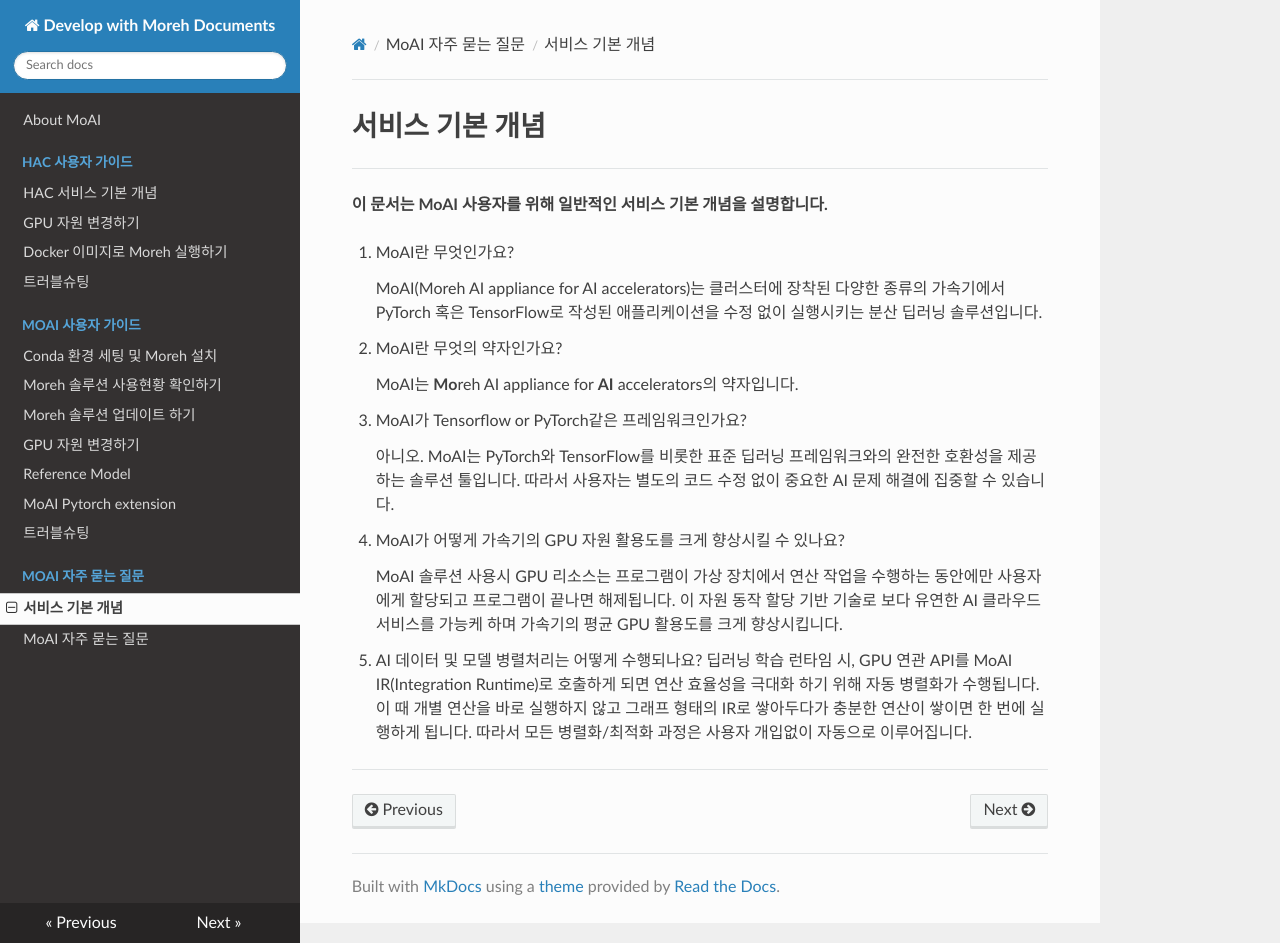
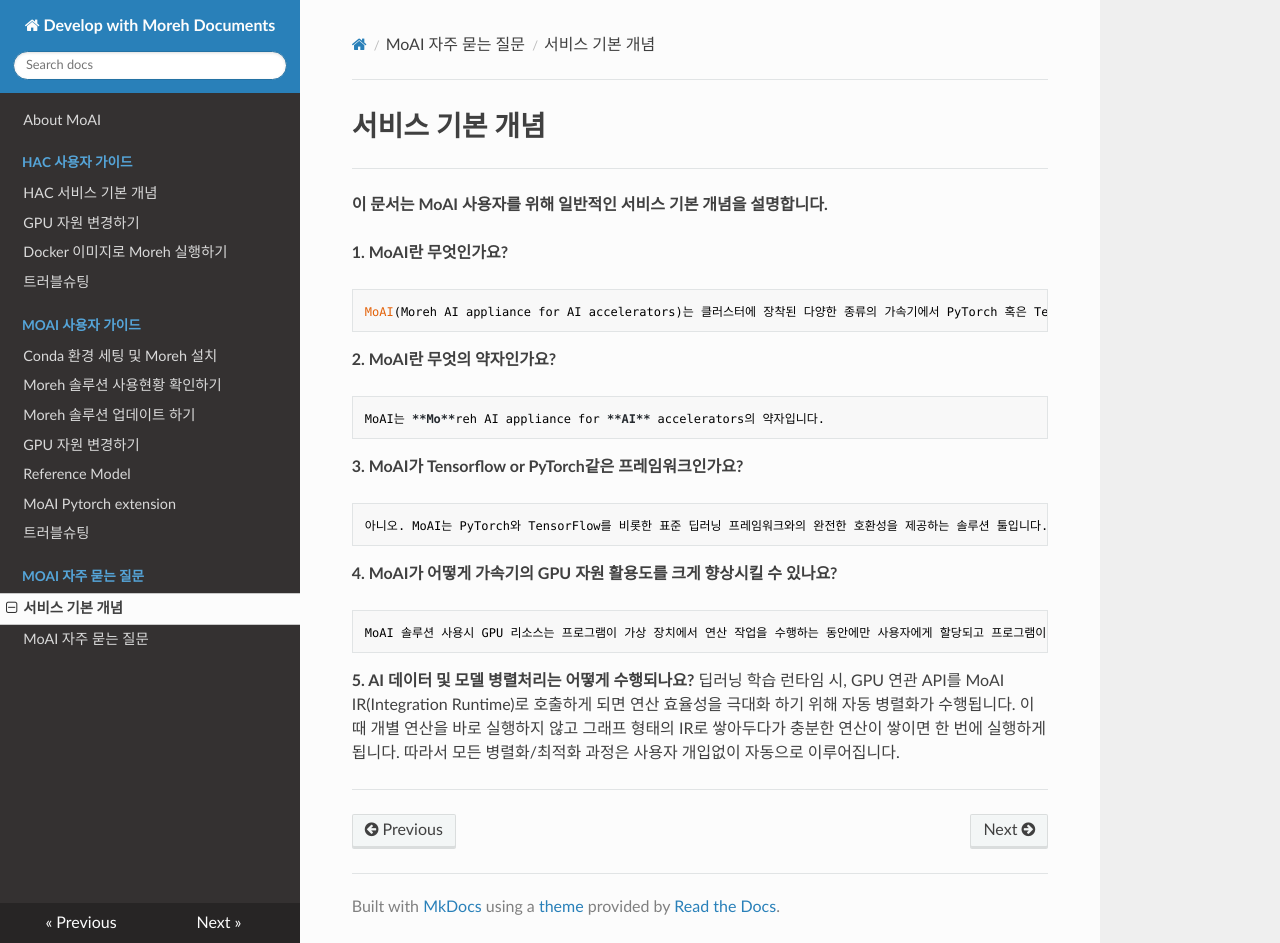
Before and after one commit to johyun1001/moreh-docs-public, an MkDocs documentation site: the page built from docs/MoAI 자주 묻는 질문/서비스 기본 개념.md, in a window 1280 px wide and 943 px high. Built offline with MkDocs 1.6.1, drawn with Linux system fonts in a browser that asks for light colours; nearby versions of some CDN libraries.

Commit message:
Update 서비스 기본 개념.md

```diff
--- a/docs/MoAI 자주 묻는 질문/서비스 기본 개념.md
+++ b/docs/MoAI 자주 묻는 질문/서비스 기본 개념.md
@@ -3,23 +3,23 @@
 ---
 **이 문서는 MoAI 사용자를 위해 일반적인 서비스 기본 개념을 설명합니다.**
 
-1. MoAI란 무엇인가요?
+**1. MoAI란 무엇인가요?**
 
     MoAI(Moreh AI appliance for AI accelerators)는 클러스터에 장착된 다양한 종류의 가속기에서 PyTorch 혹은 TensorFlow로 작성된 애플리케이션을 수정 없이 실행시키는 분산 딥러닝 솔루션입니다.
 
-2. MoAI란 무엇의 약자인가요?
+**2. MoAI란 무엇의 약자인가요?**
 
     MoAI는 **Mo**reh AI appliance for **AI** accelerators의 약자입니다.
 
-3. MoAI가 Tensorflow or PyTorch같은 프레임워크인가요?
+**3. MoAI가 Tensorflow or PyTorch같은 프레임워크인가요?**
 
     아니오. MoAI는 PyTorch와 TensorFlow를 비롯한 표준 딥러닝 프레임워크와의 완전한 호환성을 제공하는 솔루션 툴입니다. 따라서 사용자는 별도의 코드 수정 없이 중요한 AI 문제 해결에 집중할 수 있습니다.
 
-4. MoAI가 어떻게 가속기의 GPU 자원 활용도를 크게 향상시킬 수 있나요?
+**4. MoAI가 어떻게 가속기의 GPU 자원 활용도를 크게 향상시킬 수 있나요?**
 
     MoAI 솔루션 사용시 GPU 리소스는 프로그램이 가상 장치에서 연산 작업을 수행하는 동안에만 사용자에게 할당되고 프로그램이 끝나면 해제됩니다. 이 자원 동작 할당 기반 기술로 보다 유연한 AI 클라우드 서비스를 가능케 하며 가속기의 평균 GPU 활용도를 크게 향상시킵니다.
 
-5. AI 데이터 및 모델 병렬처리는 어떻게 수행되나요?
+**5. AI 데이터 및 모델 병렬처리는 어떻게 수행되나요?**
     딥러닝 학습 런타임 시, GPU 연관 API를 MoAI IR(Integration Runtime)로 호출하게 되면 연산 효율성을 극대화 하기 위해 자동 병렬화가 수행됩니다. 이 때 개별 연산을 바로 실행하지 않고 그래프 형태의 IR로 쌓아두다가 충분한 연산이 쌓이면 한 번에 실행하게 됩니다. 따라서 모든 병렬화/최적화 과정은 사용자 개입없이 자동으로 이루어집니다.
 
 ---
```
